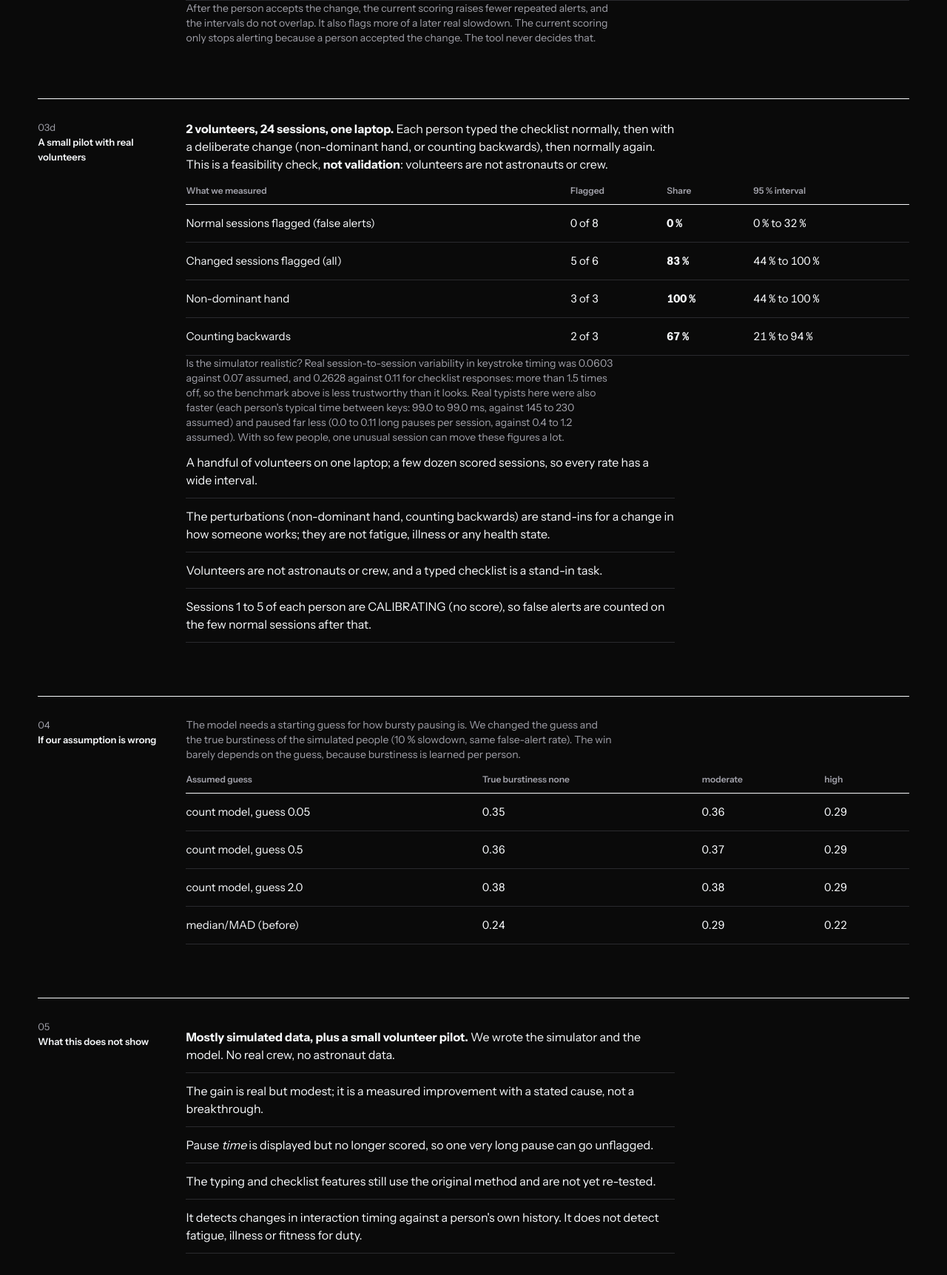
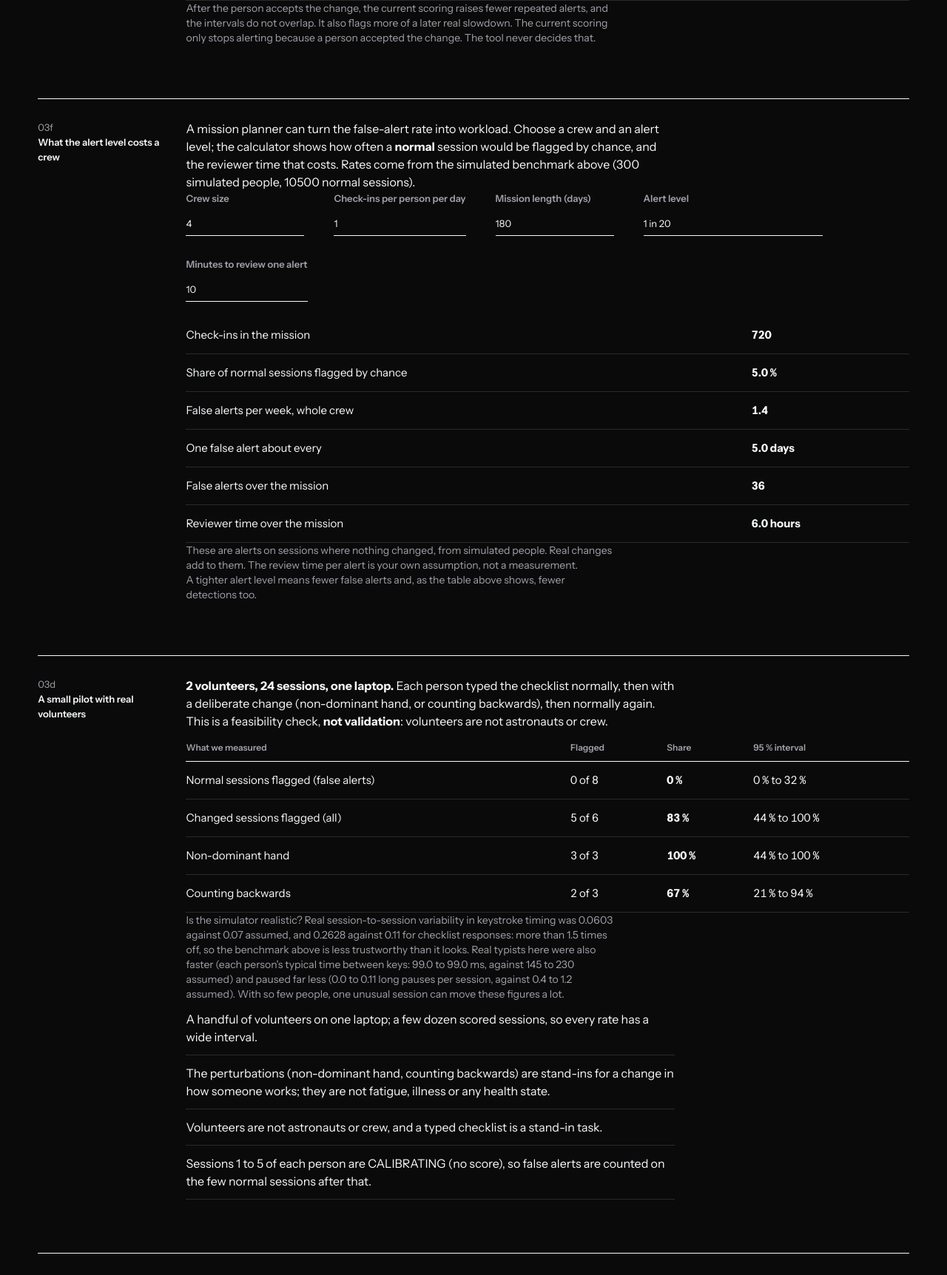
Before and after one commit to Davuddevelop/Crew-Readiness, a Flask app: page /evidence in a window 1280 px wide. Shown: the part 4078-5802 px from the top of the page at 74% size. Run offline with Flask 3, Linux system fonts and the light colour scheme.

Commit message:
W4: alert-burden calculator on Evidence (crew, check-ins, length, alert level -> false alerts and reviewer hours), driven by the benchmark file's rates
Co-Authored-By: Claude Sonnet 5.5 <noreply@anthropic.com>
Claude-Session: https://claude.ai/code/session_01R4ChaFD5FHTAXhrvoi87HX

```diff
--- /dev/null
+++ b/app/static/js/burden.js
@@ -0,0 +1,31 @@
+/**
+ * Alert-burden calculator on the Evidence page. Pure arithmetic on numbers the page already holds (the simulated benchmark's
+ * false-alert rates, embedded from app/results_data.json). It makes no network request.
+ */
+const $ = (id) => document.getElementById(id);
+const data = JSON.parse($("burden-data").textContent);
+const sel = $("b-budget");
+sel.innerHTML = data.options.map((o, i) => `<option value="${i}">${o.label}</option>`).join("");
+sel.value = "1";                       // 1 in 20 by default
+
+const num = (id, lo, hi, fallback) => { const v = Number($(id).value); return Number.isFinite(v) ? Math.min(hi, Math.max(lo, v)) : fallback; };
+const fmt = (x) => (x >= 10 ? Math.round(x).toString() : x.toFixed(1));
+
+function render() {
+  const crew = num("b-crew", 1, 12, 4), perday = num("b-perday", 1, 6, 1), days = num("b-days", 1, 1000, 180), mins = num("b-minutes", 1, 120, 10);
+  const rate = data.options[Number(sel.value)].rate;
+  const sessionsPerDay = crew * perday, perDay = sessionsPerDay * rate;
+  const mission = perDay * days, hours = (mission * mins) / 60;
+  const every = perDay > 0 ? 1 / perDay : Infinity;
+  const rows = [
+    ["Check-ins in the mission", Math.round(sessionsPerDay * days).toLocaleString()],
+    ["Share of normal sessions flagged by chance", `${(rate * 100).toFixed(1)} %`],
+    ["False alerts per week, whole crew", fmt(perDay * 7)],
+    ["One false alert about every", Number.isFinite(every) ? `${fmt(every)} days` : "never"],
+    ["False alerts over the mission", fmt(mission)],
+    ["Reviewer time over the mission", `${fmt(hours)} hours`],
+  ];
+  $("b-out").innerHTML = rows.map(([k, v]) => `<tr><td>${k}</td><td class="num"><strong>${v}</strong></td></tr>`).join("");
+}
+["b-crew", "b-perday", "b-days", "b-budget", "b-minutes"].forEach((id) => $(id).addEventListener("input", render));
+render();
--- a/app/templates/evidence.html
+++ b/app/templates/evidence.html
@@ -199,6 +199,29 @@
 </section>
 {% endif %}
 
+{% if burden %}
+<section class="section" id="alert-burden">
+  <div class="grid">
+    <div class="label"><span class="idx">03f</span>What the alert level costs a crew</div>
+    <div class="body">
+      <p style="max-width:62ch">A mission planner can turn the false-alert rate into workload. Choose a crew and an alert level; the calculator shows how often a <strong>normal</strong> session would be flagged by chance, and the reviewer time that costs. Rates come from the simulated benchmark above ({{ burden.people }} simulated people, {{ burden.sessions }} normal sessions).</p>
+      <form class="replay-controls" id="burden-form" onsubmit="return false">
+        <label><span>Crew size</span><input type="number" id="b-crew" min="1" max="12" value="4"></label>
+        <label><span>Check-ins per person per day</span><input type="number" id="b-perday" min="1" max="6" value="1"></label>
+        <label><span>Mission length (days)</span><input type="number" id="b-days" min="1" max="1000" value="180"></label>
+        <label><span>Alert level</span><select id="b-budget"></select></label>
+        <label><span>Minutes to review one alert</span><input type="number" id="b-minutes" min="1" max="120" value="10"></label>
+      </form>
+      <div class="table-wrap" role="region" aria-label="Alert burden result" tabindex="0" aria-live="polite">
+        <table class="evidence"><tbody id="b-out"></tbody></table>
+      </div>
+      <p class="muted small" style="max-width:62ch">These are alerts on sessions where nothing changed, from simulated people. Real changes add to them. The review time per alert is your own assumption, not a measurement. A tighter alert level means fewer false alerts and, as the table above shows, fewer detections too.</p>
+      <script type="application/json" id="burden-data">{{ burden | tojson }}</script>
+    </div>
+  </div>
+</section>
+{% endif %}
+
 {% if pilot %}
 {% set fa = pilot.false_alerts_on_normal.yellow %}
 <section class="section" id="pilot">
@@ -288,3 +311,6 @@
 </section>
 {% endif %}
 {% endblock %}
+{% block scripts %}
+{% if burden %}<script type="module" src="{{ url_for('static', filename='js/burden.js') }}"></script>{% endif %}
+{% endblock %}
--- a/app/views.py
+++ b/app/views.py
@@ -83,4 +83,10 @@ def evidence():
         nasa = json.loads(NASA_FILE.read_text(encoding="utf-8"))
     except (OSError, ValueError):
         nasa = None                     # no NASA analysis yet: the page says nothing about one
-    return render_template("evidence.html", active="evidence", data=data, pilot=pilot, nasa=nasa)
+    burden = None
+    if data and data.get("budget_calibration"):
+        b = data["budget_calibration"]          # the calculator's rates are this file's numbers, nothing typed here
+        burden = {"options": [{"label": f"1 in {round(1 / r['budget'])}", "rate": r["observed"]} for r in b["rows"]]
+                              + [{"label": f"The level the product uses (about 1 in {round(b['shipped']['one_in'])})", "rate": b["shipped"]["false_alert_rate"]}],
+                  "people": b["people"], "sessions": b["normal_sessions"]}
+    return render_template("evidence.html", active="evidence", data=data, pilot=pilot, nasa=nasa, burden=burden)
```
Also changed, not shown: scripts/check_burden.js (added, +30 -0 lines), tests/test_burden.py (added, +23 -0 lines).
